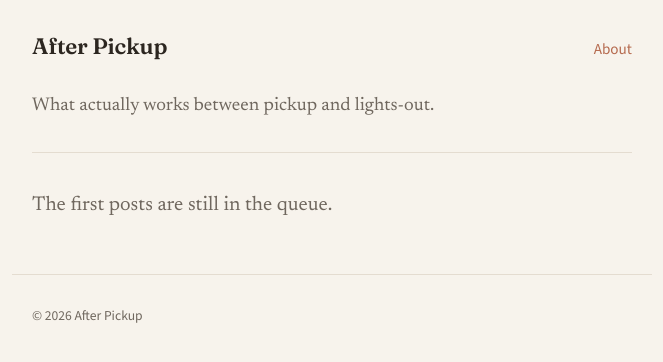
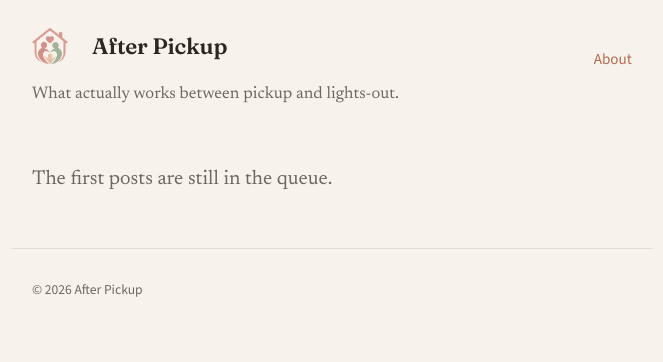
Before and after one commit to madskristensen/afterpickup, a Jekyll site: the page built from index.html, in a window 1280 px wide. Shown: the top 362 px of the page, without its empty margins (308-971 px from the left). Built offline with Jekyll 4.4.1, drawn with Linux system fonts in a browser that asks for light colours.

Commit message:
Add Open Graph and favicon assets
This commit adds essential branding and social media sharing assets to the site, including the Open Graph image for social media previews and favicon files for multiple platforms (favicon.ico, 32x32 and 16x16 PNG variants, and Apple touch icon). These assets improve site appearance when shared on social platforms and increase browser tab recognition.

```diff
--- a/_config.yml
+++ b/_config.yml
@@ -4,6 +4,7 @@ description: >-
   Tested, calm systems for the hour after school pickup.
 url: https://afterpickup.com
 baseurl: ""
+logo: /assets/images/logo.png
 lang: en-US
 
 permalink: /:title/
@@ -21,6 +22,10 @@ plugins:
 defaults:
   - scope:
       path: ""
+    values:
+      image: /assets/images/og-image.png
+  - scope:
+      path: ""
       type: posts
     values:
       layout: post
--- a/_layouts/default.html
+++ b/_layouts/default.html
@@ -4,23 +4,32 @@
     <meta charset="utf-8">
     <meta name="viewport" content="width=device-width, initial-scale=1, viewport-fit=cover">
     <meta name="theme-color" content="#F7F3EC">
+    <link rel="icon" type="image/png" sizes="32x32" href="{{ '/assets/images/favicon-32x32.png' | relative_url }}">
+    <link rel="icon" type="image/png" sizes="16x16" href="{{ '/assets/images/favicon-16x16.png' | relative_url }}">
+    <link rel="shortcut icon" href="{{ '/assets/images/favicon.ico' | relative_url }}">
+    <link rel="apple-touch-icon" sizes="180x180" href="{{ '/assets/images/apple-touch-icon.png' | relative_url }}">
     {%- seo -%}
     <link rel="preconnect" href="https://fonts.googleapis.com">
     <link rel="preconnect" href="https://fonts.gstatic.com" crossorigin>
     <link rel="stylesheet" href="https://fonts.googleapis.com/css2?family=Fraunces:opsz,wght@9..144,600&family=Newsreader:opsz,wght@6..72,400;6..72,600&family=Source+Sans+3:wght@400;600&display=swap">
-    <link rel="stylesheet" href="{{ '/assets/css/main.css' | relative_url }}">
+    <link rel="stylesheet" href="{{ '/assets/css/main.css' | relative_url }}?v={{ site.time | date: '%s' }}">
     {%- feed_meta -%}
   </head>
   <body>
     <header class="site-header">
+      <div class="site-header-top">
         {%- if page.url == "/" %}
-      <h1 class="wordmark"><a href="{{ '/' | relative_url }}">{{ site.title }}</a></h1>
+        <h1 class="wordmark-h1"><a class="wordmark" href="{{ '/' | relative_url }}">{{ site.title }}</a></h1>
         {%- else %}
         <a class="wordmark" href="{{ '/' | relative_url }}">{{ site.title }}</a>
         {%- endif %}
         <nav class="site-nav">
           <a href="{{ '/about/' | relative_url }}">About</a>
         </nav>
+      </div>
+      {%- if site.tagline %}
+      <p class="tagline">{{ site.tagline }}</p>
+      {%- endif %}
     </header>
 
     <main id="content">
--- a/assets/css/main.css
+++ b/assets/css/main.css
@@ -64,11 +64,18 @@ main,
 }
 
 .site-header {
+  padding-block: 1.75rem 1.25rem;
+}
+
+.site-header-top {
   display: flex;
   align-items: baseline;
   justify-content: space-between;
   gap: 1rem;
-  padding-block: 1.75rem 1.25rem;
+}
+
+.wordmark-h1 {
+  display: contents;
 }
 
 .wordmark {
@@ -78,12 +85,19 @@ main,
   letter-spacing: -0.01em;
   color: var(--ink);
   text-decoration: none;
-  margin: 0;
+  display: inline-flex;
+  align-items: center;
+  gap: 1.5rem;
 }
 
-.wordmark a {
-  color: inherit;
-  text-decoration: none;
+.wordmark::before {
+  content: "";
+  display: inline-block;
+  width: 36px;
+  height: 36px;
+  border-radius: 8px;
+  background: url("/assets/images/logo.png") center / cover no-repeat;
+  flex-shrink: 0;
 }
 
 .site-nav {
@@ -100,16 +114,10 @@ main,
   text-decoration: underline;
 }
 
-/* Home */
-.intro {
-  padding-block: 0.5rem 2rem;
-  border-bottom: 1px solid var(--rule);
-}
-
 .tagline {
-  margin: 0;
+  margin: 0.6rem 0 0;
   color: var(--soft-ink);
-  font-size: 1.15rem;
+  font-size: 1.05rem;
   line-height: 1.45;
 }
 
--- a/index.html
+++ b/index.html
@@ -3,10 +3,6 @@ layout: default
 title: Home
 description: Tested, calm systems for the hour the backpacks hit the floor, from a family of five.
 ---
-<section class="intro">
-  <p class="tagline">{{ site.tagline }}</p>
-</section>
-
 <section class="post-list">
   {%- if site.posts.size == 0 %}
   <p class="soft">The first posts are still in the queue.</p>
```
Also changed, not shown: assets/images/apple-touch-icon.png (added), assets/images/favicon-16x16.png (added), assets/images/favicon-32x32.png (added), assets/images/favicon.ico (added), assets/images/logo.png (added), assets/images/og-image.png (added). Lines whose indentation alone changed are shown as unchanged.
